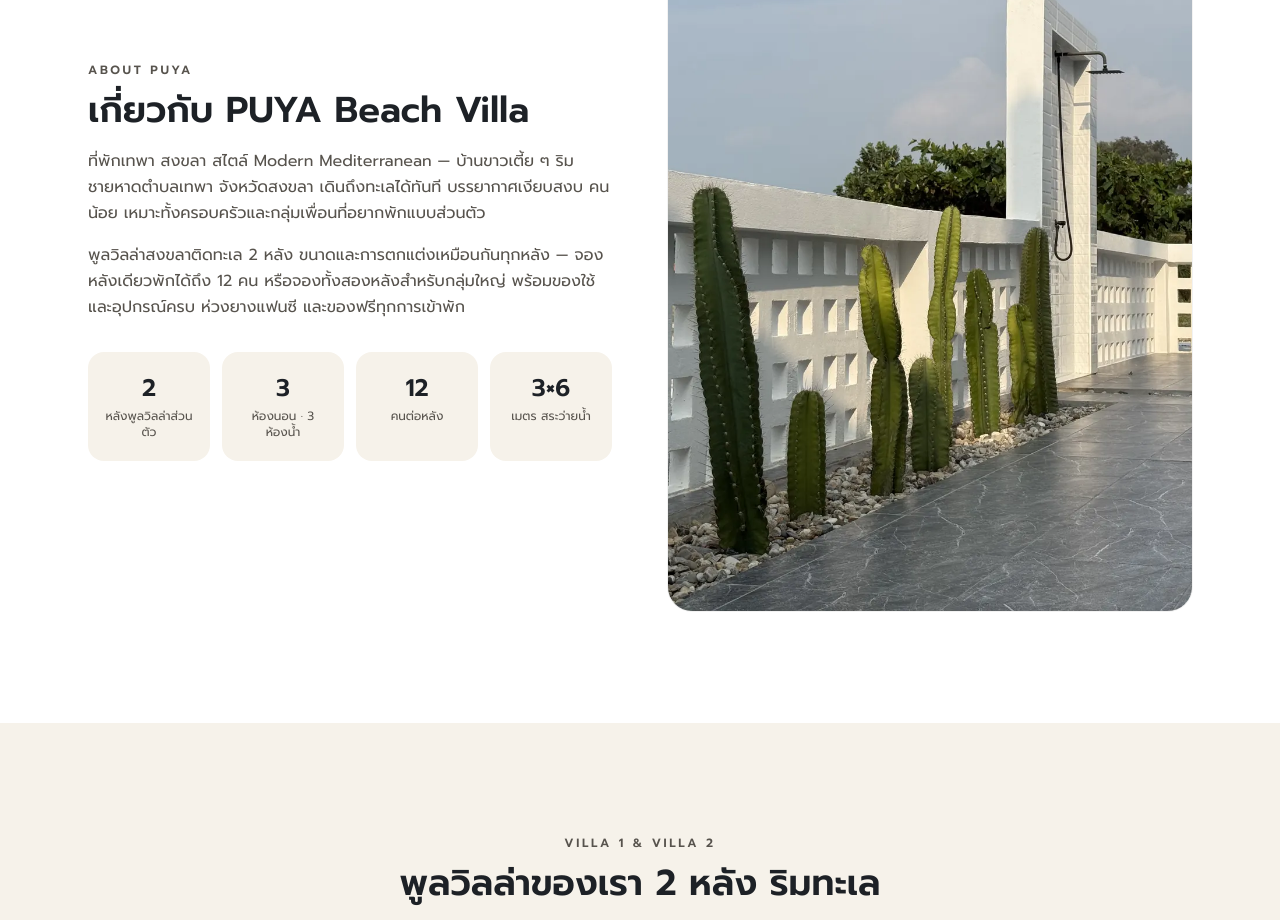
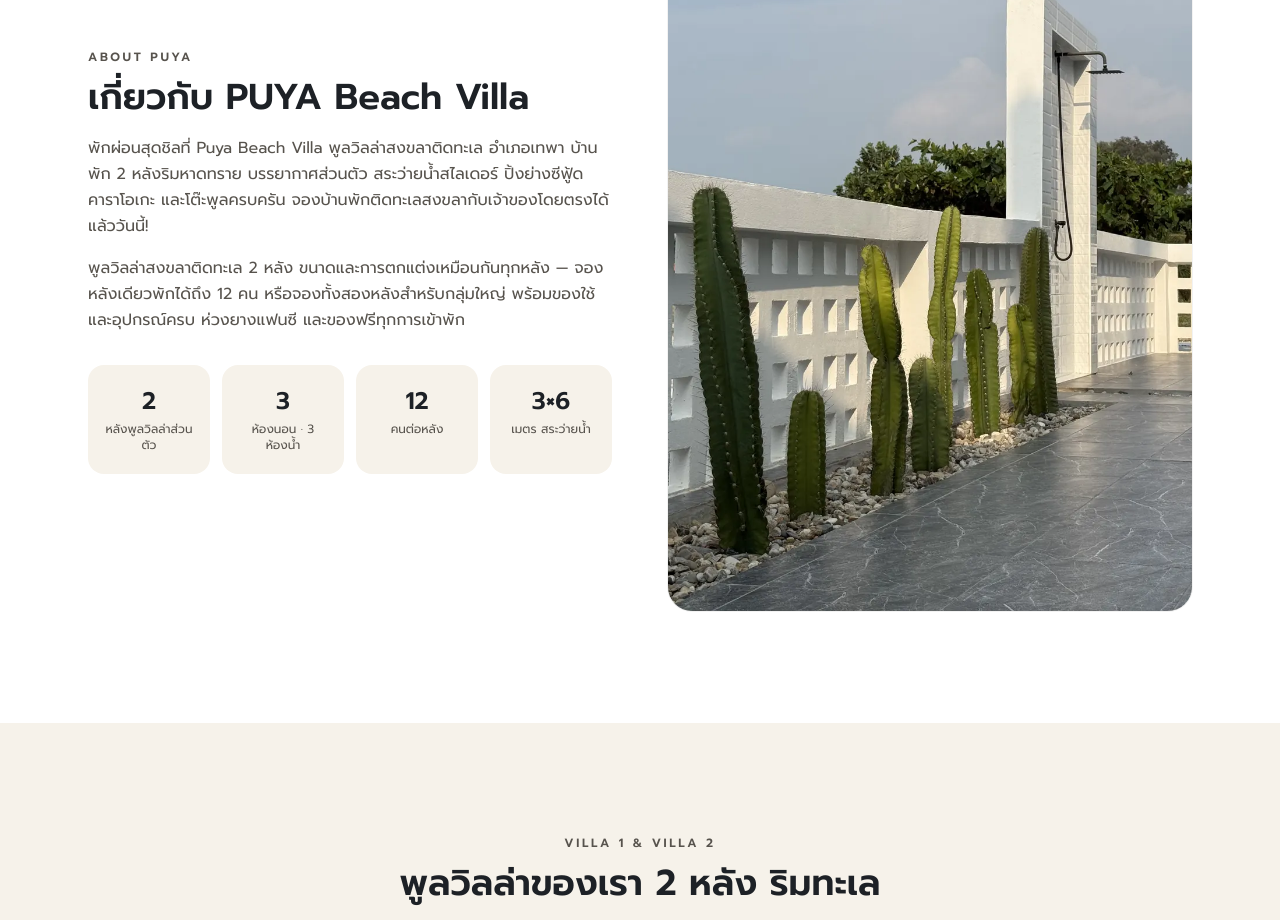
Before and after one commit to comveesa/puya-web, a Next.js app: page / in a window 1280 px wide. Shown: the part 1000-1920 px from the top of the page. Built offline with nearby package versions, Linux system fonts and the light colour scheme; no server answers.

Commit message:
Rewrite About section copy per owner (พูลวิลล่าสงขลาติดทะเล + CTA)

```diff
--- a/app/page.tsx
+++ b/app/page.tsx
@@ -179,7 +179,7 @@ export default function Home() {
               align="left"
               eyebrow="About PUYA"
               title="เกี่ยวกับ PUYA Beach Villa"
-              desc={`ที่พักเทพา สงขลา สไตล์ Modern Mediterranean — บ้านขาวเตี้ย ๆ ริมชายหาดตำบลเทพา จังหวัดสงขลา เดินถึงทะเลได้ทันที บรรยากาศเงียบสงบ คนน้อย เหมาะทั้งครอบครัวและกลุ่มเพื่อนที่อยากพักแบบส่วนตัว`}
+              desc={`พักผ่อนสุดชิลที่ Puya Beach Villa พูลวิลล่าสงขลาติดทะเล อำเภอเทพา บ้านพัก 2 หลังริมหาดทราย บรรยากาศส่วนตัว สระว่ายน้ำสไลเดอร์ ปิ้งย่างซีฟู้ด คาราโอเกะ และโต๊ะพูลครบครัน จองบ้านพักติดทะเลสงขลากับเจ้าของโดยตรงได้แล้ววันนี้!`}
             />
             <p className="mt-4 max-w-2xl leading-relaxed text-stone-600">
               พูลวิลล่าสงขลาติดทะเล {BUSINESS.villas} หลัง
```
Also changed, not shown: 1 other file (tests, documents, lock files or other folders).
